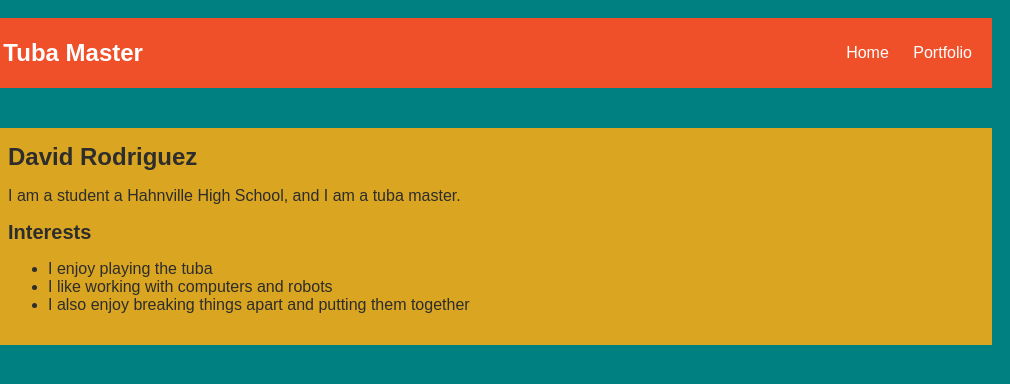
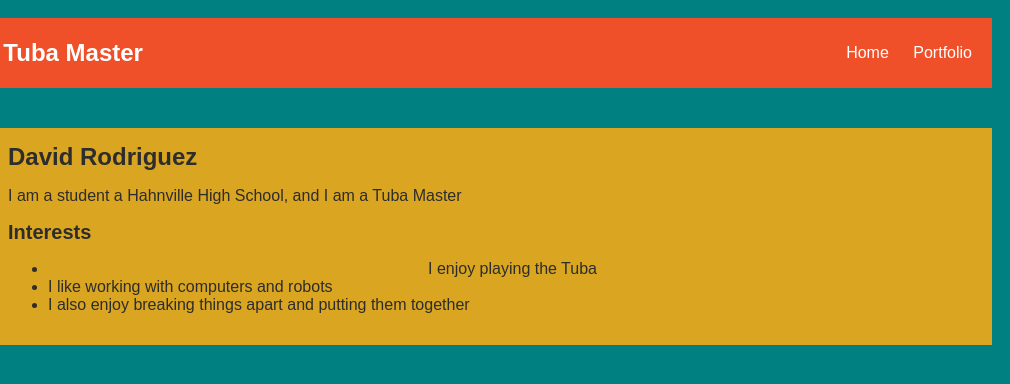
Before and after one commit to DavidRodrig/davidrodrig.github.io, a plain HTML site: page index.html in a window 1280 px wide. Shown: the full height of the page, 270-1280 px from the left. Drawn offline with Linux system fonts and the light colour scheme.

Commit message:
messing aroung

```diff
--- a/index.html
+++ b/index.html
@@ -81,11 +81,11 @@
                 </div>
                 <div class="content">
                     <header>David Rodriguez</header>
-                    <p>I am a student a Hahnville High School, and I am a tuba master.</p>
+                    <p>I am a student a Hahnville High School, and I am a Tuba Master</p>
                     <section class="interests">
                     <header>Interests</header>
                     <ul>
-                        <li>I enjoy playing the tuba</li>
+                        <li><center>I enjoy playing the Tuba</center></li>
                         <li>I like working with computers and robots</li>
                         <li>I also enjoy breaking things apart and putting them together</li>
                     </ul>
```
